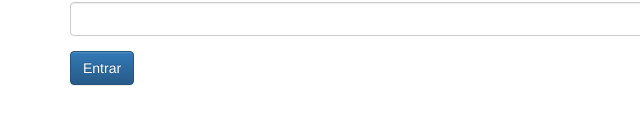
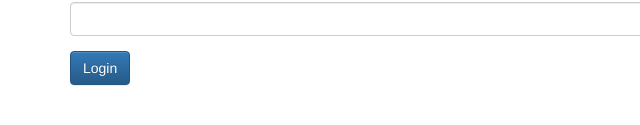
Before and after one commit to dvsmedeiros/les-drinks, a website: page public/index.html at #/login in a window 1280 px wide. Shown: the part 237-362 px from the top of the page, 0-640 px from the left. Drawn offline with Linux system fonts and the light colour scheme.

Commit message:
altera label

```diff
--- a/public/partials/login.html
+++ b/public/partials/login.html
@@ -10,5 +10,5 @@
 		<label>Senha</label>
 		<input type="password" class="form-control" ng-model="user.password">
 	</div>
-	<input type="submit" value="Entrar" class="btn btn-primary" >
+	<input type="submit" value="Login" class="btn btn-primary">
 </form>
```
